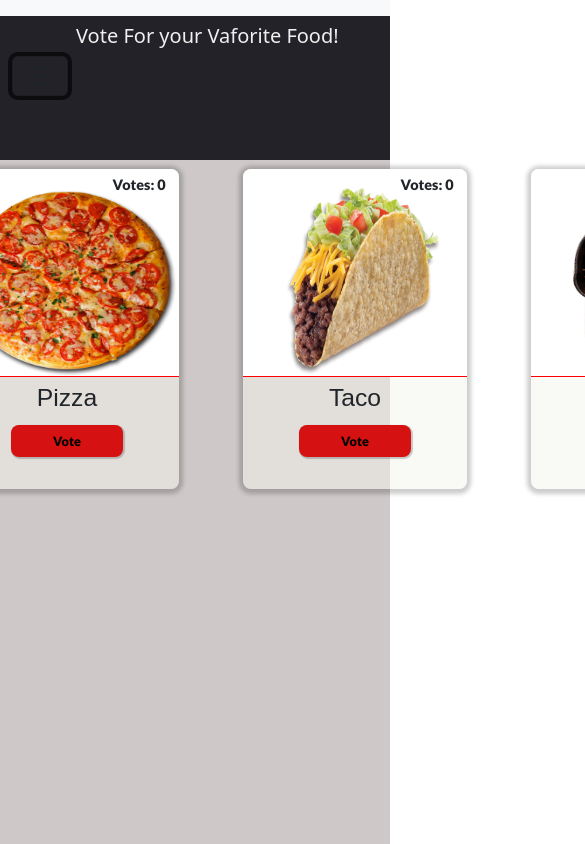
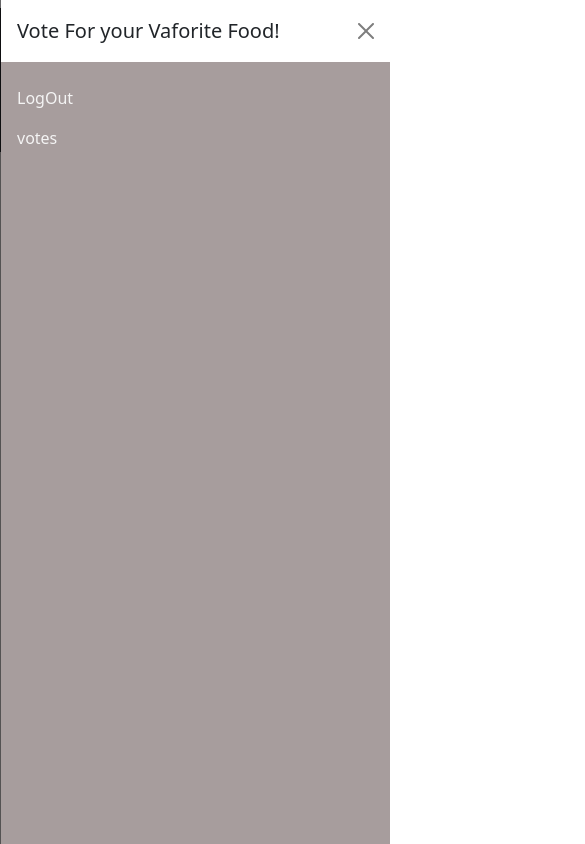
Before and after one commit to Idan3011/Vote-Application, a React (Vite) app: page /pages/Voting/Voting in a window 390 px wide. Both pictures are taken after a click on the button 40 px from the left and 76 px from the top of the page. Shown: the top 844 px of the page, 585 px wide, since content can reach past the window. Built offline with nearby package versions, Linux system fonts and the light colour scheme; no server answers; a web font is replaced by a local one.

Commit message:
Add some responsive

```diff
--- a/package.json
+++ b/package.json
@@ -17,6 +17,7 @@
     "react-bootstrap": "^2.9.1",
     "react-chartjs-2": "^5.2.0",
     "react-dom": "^18.2.0",
+    "react-icons": "^4.12.0",
     "react-router-dom": "^6.20.1"
   },
   "devDependencies": {
--- a/src/App.jsx
+++ b/src/App.jsx
@@ -3,12 +3,12 @@ import { useState } from "react";
 import { BrowserRouter as Router, Routes, Route } from "react-router-dom";
 import { Outlet } from "react-router-dom";
 import "./App.css";
-import Navbar from "./component/Navbar/Navbar";
 import Voting from "./pages/Voting/Voting";
 import Login from "./pages/Login/Login";
 import Admin from "./pages/Admin/Admin";
 import getUserData from "./component/localStorage/localStorage";
-import NavBar1 from "./component/NavBar1/NavBar1";
+import AppNavBar from "./component/NavBar/AppNavBar";
+import './index.css'
 function App() {
   const { id } = getUserData();
   const [userId, setUserId] = useState(id);
@@ -29,8 +29,8 @@ function App() {
           <Route
             element={
               <>
-                {/* <Navbar handleLogOut={handleLogOut} /> */}
-                <NavBar1 />
+                <AppNavBar handleLogOut={handleLogOut} />
+                {/* <NavBar3 /> */}
                 <Outlet />
               </>
             }
--- a/src/component/NavBar1/NavBar1.css
+++ b/src/component/NavBar/AppNavBar.css
@@ -18,13 +18,15 @@ a.navbar-brand{
 div.dropdown-menu.show{
   margin-left: 40rem;
 }
+
 a.dropdown-item:hover{
     background-color: black;
     color:#f7f7f7
 }
 nav.bg-body-tertiary.navbar.navbar-expand-lg.navbar-light{
     position: fixed;
-    padding:1rem 0
+    width: 100%;
+    height: 3rem;
 }
 div.container-fluid {
     background-color: #232229;
--- /dev/null
+++ b/src/component/NavBar/AppNavBar.jsx
@@ -0,0 +1,91 @@
+import React from "react";
+import Button from 'react-bootstrap/Button';
+import Container from 'react-bootstrap/Container';
+import Nav from 'react-bootstrap/Nav';
+import Navbar from 'react-bootstrap/Navbar';
+import NavDropdown from 'react-bootstrap/NavDropdown';
+import Offcanvas from 'react-bootstrap/Offcanvas';
+import getUserData from "../localStorage/localStorage";
+import { useState, useEffect } from "react";
+import './AppNavBar.css'
+import { FaUserCircle } from "react-icons/fa";
+import { NavLink } from "react-router-dom";
+
+
+const AppNavBar = () => {
+  const { user, isVote } = getUserData();
+  const [isAdmin, setIsAdmin] = useState(false);
+
+  useEffect(() => {
+    const userData = getUserData();
+    setIsAdmin(userData.isAdmin === "true");
+  }, [isVote]);
+
+  const handleLinkClick = (pageName) => {
+    if (pageName === "LogOut") {
+      localStorage.removeItem("id");
+      localStorage.removeItem("user");
+      localStorage.removeItem("isadmin");
+      setIsAdmin(false);
+      handleLogOut();
+    }
+  };
+
+  return (
+    <Navbar expand="lg" className="bg-body-tertiary">
+      <Container fluid>
+        <Navbar.Brand href="#">Vote For your Vaforite Food!</Navbar.Brand>
+        <Navbar.Toggle aria-controls="navbarScroll" />
+        <Navbar.Collapse id="navbarScroll">
+          <Nav
+            className="me-auto my-2 my-lg-0"
+            style={{ maxHeight: "100px" }}
+            navbarScroll
+          >
+            <NavDropdown
+              title={
+                <span>
+                  <FaUserCircle /> {user}
+                </span>
+              }
+              id="navbarScrollingDropdown"
+            >
+              <NavDropdown.Item href="/" onClick={handleLinkClick}>
+                LogOut
+              </NavDropdown.Item>
+              <NavDropdown.Item href="/pages/Voting/Voting">
+                Votes
+              </NavDropdown.Item>
+              <NavDropdown.Divider />
+              {isAdmin ? (
+                <NavDropdown.Item href={"/pages/Admin/Admin"}>
+                  Admin
+                </NavDropdown.Item>
+              ) : null}
+            </NavDropdown>
+          </Nav>
+        </Navbar.Collapse>
+        <Navbar.Offcanvas
+              id={`offcanvasNavbar-expand`}
+              aria-labelledby={`offcanvasNavbarLabel-expand`}
+              placement="end"
+            >
+              <Offcanvas.Header closeButton>
+                <Offcanvas.Title id={`offcanvasNavbarLabel-expand`}>
+                Vote For your Vaforite Food!
+                </Offcanvas.Title>
+              </Offcanvas.Header>
+              <Offcanvas.Body>
+                <Nav className="justify-content-end flex-grow-1 pe-3">
+                  <Nav.Link href="/">LogOut</Nav.Link>
+                  <Nav.Link href="/pages/Voting/Voting">votes</Nav.Link>
+                  {isAdmin ? <Nav.Link href="/pages/Admin/Admin">Admin</Nav.Link> :null }
+                </Nav>
+              </Offcanvas.Body>
+            </Navbar.Offcanvas>
+      </Container>
+    </Navbar>
+  );
+};
+
+export default AppNavBar;
--- a/src/component/NavBar1/NavBar1.jsx
+++ /dev/null
@@ -1,64 +0,0 @@
-import React from "react";
-import Button from 'react-bootstrap/Button';
-import Container from 'react-bootstrap/Container';
-import Form from 'react-bootstrap/Form';
-import Nav from 'react-bootstrap/Nav';
-import Navbar from 'react-bootstrap/Navbar';
-import NavDropdown from 'react-bootstrap/NavDropdown';
-import getUserData from "../localStorage/localStorage";
-import { useState, useEffect } from "react";
-import '../NavBar1/NavBar1.css'
-const NavBar1 = () => {
-    const { user, isVote } = getUserData();
-    const [isAdmin, setIsAdmin] = useState(false);
-
-
-
-    useEffect(() => {
-      const userData = getUserData();
-      setIsAdmin(userData.isAdmin === 'true');
-    }, [isVote]);
-
-    const handleLinkClick = (pageName) => {
-      if (pageName === 'LogOut') {
-        localStorage.removeItem('id');
-    localStorage.removeItem('user');
-    localStorage.removeItem('isadmin');
-        setIsAdmin(false);
-        handleLogOut()
-      }
-    };
-
-
-
-  return (
-
-
-  <Navbar expand="lg" className="bg-body-tertiary">
-  <Container fluid>
-    <Navbar.Brand href="#">Vote For your Vaforite Food!</Navbar.Brand>
-    <Navbar.Toggle aria-controls="navbarScroll" />
-    <Navbar.Collapse id="navbarScroll">
-      <Nav
-        className="me-auto my-2 my-lg-0"
-        style={{ maxHeight: '100px' }}
-        navbarScroll
-      >
-        <NavDropdown title={user} id="navbarScrollingDropdown">
-          <NavDropdown.Item href="/" onClick={handleLinkClick}>LogOut</NavDropdown.Item>
-          <NavDropdown.Item href="/pages/Voting/Voting">
-            Votes
-          </NavDropdown.Item>
-          <NavDropdown.Divider />
-         {isAdmin ? <NavDropdown.Item href={'/pages/Admin/Admin'}>
-          Admin
-          </NavDropdown.Item>: null}
-        </NavDropdown>
-      </Nav>
-    </Navbar.Collapse>
-  </Container>
-</Navbar>
-);
-};
-
-export default NavBar1;
--- a/src/component/Navbar/Navbar.jsx
+++ b/src/component/Navbar3/Navbar3.jsx
@@ -3,7 +3,7 @@ import { useEffect, useState } from "react";
 import { NavLink } from "react-router-dom";
 import { PAGES } from "../../pages/availablePages.js";
 import { PAGES1 } from "../../pages/availablePages.js";
-import getUserData from "../localStorage/localStorage";
+import getUserData from "../localStorage/localStorage.js";
 
 const Navbar = ({handleLogOut}) => {
   const { user, isVote } = getUserData();
--- a/src/index.css
+++ b/src/index.css
@@ -0,0 +1,54 @@
+@media (max-width: 415px) {
+  div.form-container {
+    height: 36rem;
+    padding: 0px;
+  }
+  div.voting.page{
+    display: flex;
+    flex-direction: column;
+    min-height: 194vh;
+  }
+  div.cards-container ul {
+    display: flex;
+    flex-direction: column;
+    margin-top: 36rem;
+    align-items: center;
+    justify-content: center;
+    padding: 0;
+}
+div.card-container h5 {
+  position: absolute;
+}
+div.offcanvas-body{
+  background: #a79d9d;
+    color: #f7f7f7f7;
+}
+div.offcanvas-header button.btn-close{
+    color: #f7f7f7f7;
+}
+.admin-util-container {
+  width: 117%;
+  display: flex;
+  flex-direction: column;
+  padding: 0px -3rem;
+  overflow-y: scroll;
+  height: 9rem;
+  margin-right: 3rem;
+}
+
+.admin-util-container table td {
+  padding: 4px 0px;
+  color: black;
+}
+.admin-util-container table {
+  width: 41%;
+  margin-left: -9.6rem;
+  padding: 0 1rem;
+}
+.canvas {
+  box-sizing: border-box;
+    display: block;
+    height: 23rem;
+    width: 300px;
+}
+}
```
Also changed, not shown: src/pages/Admin/Admin.jsx (+8 -7 lines), src/component/Navbar3/Navbar3.css (renamed from src/component/Navbar/Navbar.css), 1 other file (tests, documents, lock files or other folders).
